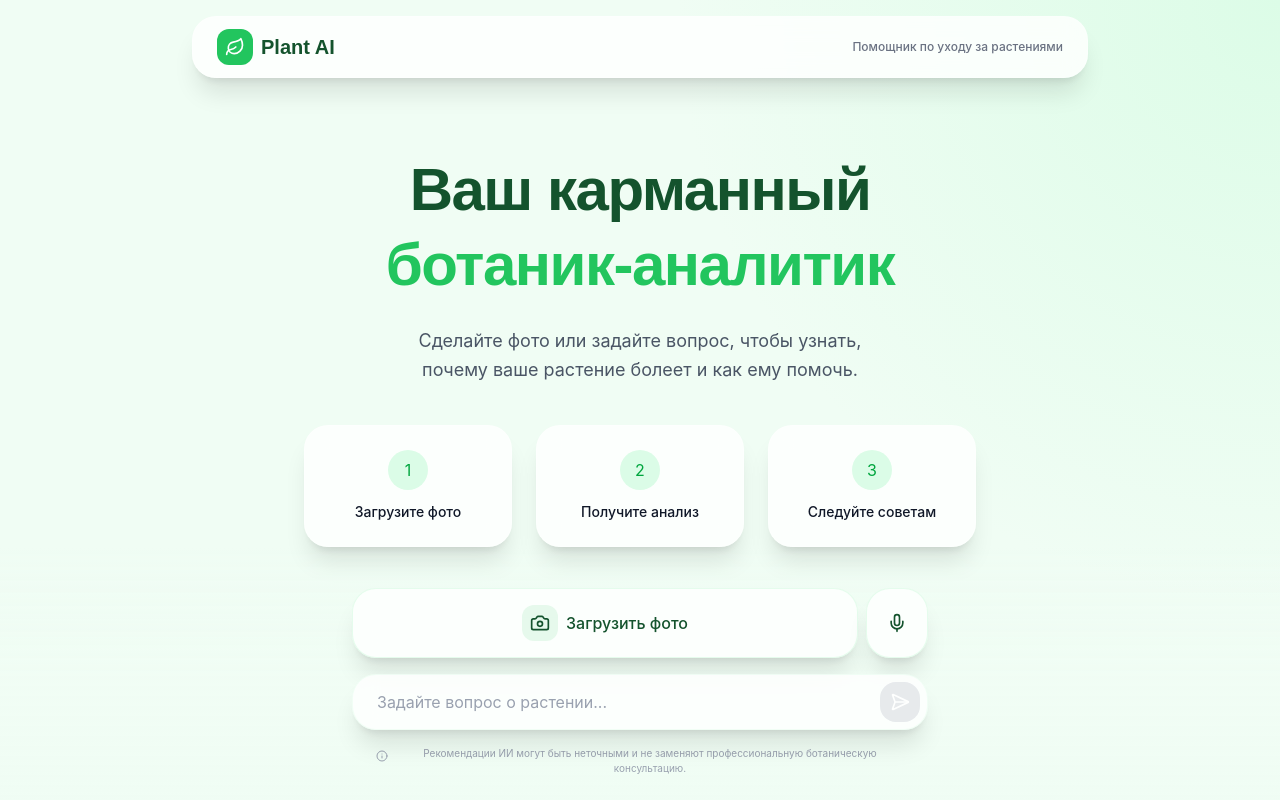
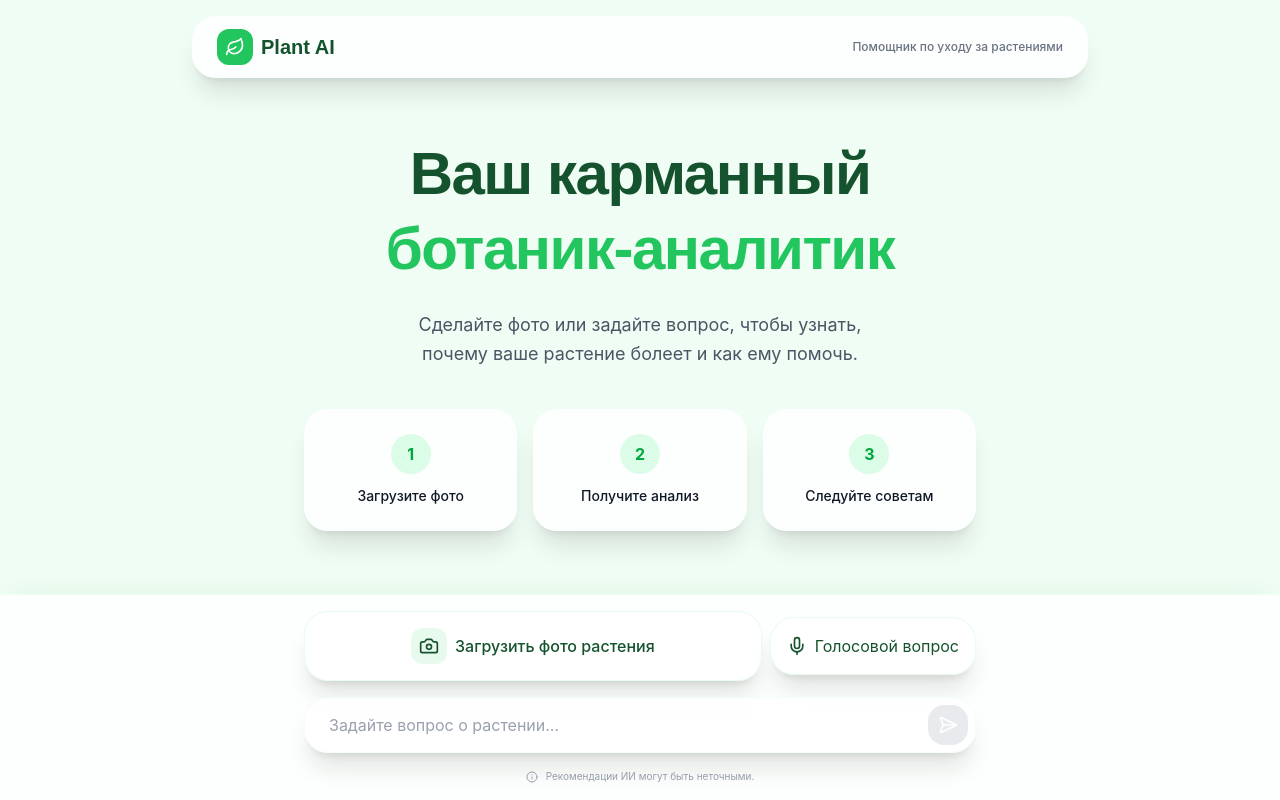
Before and after one commit to alekseeva943-cloud/PlantDocAI, a React (Vite) app: page / in a window 1280 px wide. Built offline with nearby package versions, Linux system fonts and the light colour scheme.

Commit message:
Микрофон работает. Нужно починить повтор сообщения и сделать кнопки более симпатичными

```diff
--- a/metadata.json
+++ b/metadata.json
@@ -1,6 +1,12 @@
 {
   "name": "AI Plant Assistant",
   "description": "Интеллектуальный помощник по уходу за растениями с поддержкой анализа фото и голосовых сообщений.",
-  "requestFramePermissions": [],
-  "majorCapabilities": []
+  "requestFramePermissions": [
+    "camera",
+    "microphone"
+  ],
+  "majorCapabilities": [
+    "vision",
+    "voice"
+  ]
 }
--- a/src/App.tsx
+++ b/src/App.tsx
@@ -27,6 +27,12 @@ export default function App() {
     setMessages((prev) => [...prev, message]);
   };
 
+  const handleClearChat = () => {
+    if (window.confirm('Вы уверены, что хотите очистить историю чата?')) {
+      setMessages([]);
+    }
+  };
+
   const handleImageSelect = async (file: File) => {
     try {
       setIsProcessing(true);
@@ -50,6 +56,40 @@ export default function App() {
         id: Date.now().toString(),
         role: 'assistant',
         content: `Ошибка: ${error.message}`,
+        type: 'text',
+      });
+    } finally {
+      setIsProcessing(false);
+    }
+  };
+
+  const handleVoiceSelect = async (blob: Blob) => {
+    try {
+      setIsProcessing(true);
+      setLoadingText('Распознаем ваш голос...');
+
+      addMessage({
+        id: Date.now().toString(),
+        role: 'user',
+        content: '🎤 Голосовой запрос',
+        type: 'voice',
+      });
+
+      const response = await plantService.sendVoiceMessage(blob);
+
+      // Update the user message with transcribed text if available
+      if (response.transcribed_text) {
+        setMessages(prev => prev.map(m =>
+          m.content === '🎤 Голосовой запрос' ? { ...m, content: `🎤 ${response.transcribed_text}` } : m
+        ));
+      }
+
+      addAssistantMessage(response);
+    } catch (error: any) {
+      addMessage({
+        id: Date.now().toString(),
+        role: 'assistant',
+        content: `Ошибка при обработке голоса: ${error.message}`,
         type: 'text',
       });
     } finally {
@@ -99,10 +139,12 @@ export default function App() {
   };
 
   return (
-    <div className="min-h-screen flex flex-col pb-40">
-      <Navbar />
+    <div className="h-screen flex flex-col bg-brand-light">
+      <Navbar onClearChat={handleClearChat} showClear={messages.length > 0} />
 
-      <main className="flex-1 max-w-4xl w-full mx-auto px-6 pt-28">
+      {/* Scrollable Area */}
+      <main className="flex-1 overflow-y-auto pt-24 pb-4 px-6 scroll-smooth">
+        <div className="max-w-3xl mx-auto">
           <AnimatePresence mode="popLayout">
             {messages.length === 0 ? (
               <motion.div
@@ -119,23 +161,21 @@ export default function App() {
                   Сделайте фото или задайте вопрос, чтобы узнать, почему ваше растение болеет и как ему помочь.
                 </p>
 
-              <div className="grid grid-cols-1 sm:grid-cols-3 gap-6 max-w-2xl mx-auto mb-12">
-                 <div className="glass-card p-6 flex flex-col items-center gap-3">
-                    <div className="w-10 h-10 rounded-full bg-green-100 flex items-center justify-center text-green-600">1</div>
-                    <span className="text-sm font-medium">Загрузите фото</span>
+                <div className="grid grid-cols-1 sm:grid-cols-3 gap-4 max-w-2xl mx-auto mb-12">
+                   {[
+                     { t: "Загрузите фото", i: "1" },
+                     { t: "Получите анализ", i: "2" },
+                     { t: "Следуйте советам", i: "3" }
+                   ].map((item, idx) => (
+                     <div key={idx} className="glass-card p-6 flex flex-col items-center gap-3">
+                        <div className="w-10 h-10 rounded-full bg-green-100 flex items-center justify-center text-green-600 font-bold">{item.i}</div>
+                        <span className="text-sm font-medium">{item.t}</span>
                      </div>
-                 <div className="glass-card p-6 flex flex-col items-center gap-3">
-                    <div className="w-10 h-10 rounded-full bg-green-100 flex items-center justify-center text-green-600">2</div>
-                    <span className="text-sm font-medium">Получите анализ</span>
-                 </div>
-                 <div className="glass-card p-6 flex flex-col items-center gap-3">
-                    <div className="w-10 h-10 rounded-full bg-green-100 flex items-center justify-center text-green-600">3</div>
-                    <span className="text-sm font-medium">Следуйте советам</span>
-                 </div>
+                   ))}
                 </div>
               </motion.div>
             ) : (
-            <div className="space-y-6 pb-12">
+              <div className="space-y-6">
                 {messages.map((msg) => (
                   <MessageItem
                     key={msg.id}
@@ -143,27 +183,33 @@ export default function App() {
                     onActionClick={handleSendMessage}
                   />
                 ))}
-              {isProcessing && <LoadingState message={loadingText} />}
-              <div ref={chatEndRef} />
+                {isProcessing && <LoadingState />}
+                <div ref={chatEndRef} className="h-4" />
               </div>
             )}
           </AnimatePresence>
+        </div>
       </main>
 
-      {/* Sticky Bottom Actions */}
-      <div className="fixed bottom-0 left-0 right-0 bg-gradient-to-t from-brand-light via-brand-light/95 to-transparent pt-10 pb-6 px-6">
-        <div className="max-w-xl mx-auto space-y-4">
-          <UploadZone onFileSelect={handleImageSelect} isProcessing={isProcessing} />
+      {/* Fixed Bottom Panel */}
+      <footer className="bg-white/80 backdrop-blur-xl border-t border-brand-accent/10 px-6 py-4 shadow-[0_-10px_20px_-10px_rgba(34,197,94,0.1)]">
+        <div className="max-w-2xl mx-auto space-y-4">
+          <UploadZone
+            onFileSelect={handleImageSelect}
+            onVoiceSelect={handleVoiceSelect}
+            isProcessing={isProcessing}
+            hasMessages={messages.length > 0}
+          />
           <ChatInput onSendMessage={handleSendMessage} isProcessing={isProcessing} />
 
-          <div className="flex items-start justify-center gap-2 px-6">
-            <Info className="w-3 h-3 text-gray-400 mt-1 shrink-0" />
-            <p className="text-[10px] text-gray-400 text-center leading-normal">
-              Рекомендации ИИ могут быть неточными и не заменяют профессиональную ботаническую консультацию.
+          <div className="flex items-center justify-center gap-2">
+            <Info className="w-3 h-3 text-gray-400" />
+            <p className="text-[10px] text-gray-400">
+              Рекомендации ИИ могут быть неточными.
             </p>
           </div>
         </div>
-      </div>
+      </footer>
     </div>
   );
 }
--- a/src/components/layout/Navbar.tsx
+++ b/src/components/layout/Navbar.tsx
@@ -1,7 +1,12 @@
 import React from 'react';
-import { Leaf } from 'lucide-react';
+import { Leaf, Trash2 } from 'lucide-react';
 
-export const Navbar: React.FC = () => {
+interface NavbarProps {
+  onClearChat?: () => void;
+  showClear?: boolean;
+}
+
+export const Navbar: React.FC<NavbarProps> = ({ onClearChat, showClear }) => {
   return (
     <nav className="fixed top-0 left-0 right-0 z-50 px-6 py-4">
       <div className="max-w-4xl mx-auto flex items-center justify-between glass-card px-6 py-3">
@@ -11,8 +16,20 @@ export const Navbar: React.FC = () => {
           </div>
           <span className="font-display font-bold text-xl text-brand-dark">Plant AI</span>
         </div>
-        <div className="text-xs text-gray-500 font-medium hidden sm:block">
-          Помощник по уходу за растениями
+
+        <div className="flex items-center gap-4">
+          <div className="text-xs text-gray-500 font-medium hidden md:block">
+            Помощник по уходу за растениями
+          </div>
+          {showClear && (
+            <button
+              onClick={onClearChat}
+              className="flex items-center gap-2 text-xs font-bold text-red-500 hover:text-red-700 transition-colors uppercase tracking-wider"
+            >
+              <Trash2 className="w-4 h-4" />
+              <span className="hidden sm:inline">Очистить чат</span>
+            </button>
+          )}
         </div>
       </div>
     </nav>
--- a/src/components/upload/UploadZone.tsx
+++ b/src/components/upload/UploadZone.tsx
@@ -1,14 +1,24 @@
-import React, { useRef } from 'react';
-import { Camera, Upload, Mic } from 'lucide-react';
-import { motion } from 'motion/react';
+import React, { useRef, useState } from 'react';
+import { Camera, Mic, Square, Loader2 } from 'lucide-react';
+import { motion, AnimatePresence } from 'motion/react';
 
 interface UploadZoneProps {
   onFileSelect: (file: File) => void;
+  onVoiceSelect: (blob: Blob) => void;
   isProcessing: boolean;
+  hasMessages: boolean;
 }
 
-export const UploadZone: React.FC<UploadZoneProps> = ({ onFileSelect, isProcessing }) => {
+export const UploadZone: React.FC<UploadZoneProps> = ({
+  onFileSelect,
+  onVoiceSelect,
+  isProcessing,
+  hasMessages
+}) => {
   const fileInputRef = useRef<HTMLInputElement>(null);
+  const [isRecording, setIsRecording] = useState(false);
+  const mediaRecorderRef = useRef<MediaRecorder | null>(null);
+  const chunksRef = useRef<Blob[]>([]);
 
   const handleFileChange = (e: React.ChangeEvent<HTMLInputElement>) => {
     if (e.target.files && e.target.files[0]) {
@@ -16,8 +26,40 @@ export const UploadZone: React.FC<UploadZoneProps> = ({ onFileSelect, isProcessi
     }
   };
 
+  const startRecording = async () => {
+    try {
+      const stream = await navigator.mediaDevices.getUserMedia({ audio: true });
+      const mediaRecorder = new MediaRecorder(stream);
+      mediaRecorderRef.current = mediaRecorder;
+      chunksRef.current = [];
+
+      mediaRecorder.ondataavailable = (e) => {
+        if (e.data.size > 0) chunksRef.current.push(e.data);
+      };
+
+      mediaRecorder.onstop = () => {
+        const blob = new Blob(chunksRef.current, { type: 'audio/webm' });
+        onVoiceSelect(blob);
+        stream.getTracks().forEach(track => track.stop());
+      };
+
+      mediaRecorder.start();
+      setIsRecording(true);
+    } catch (err) {
+      console.error('Ошибка доступа к микрофону:', err);
+      alert('Не удалось получить доступ к микрофону. Убедитесь, что вы дали разрешение.');
+    }
+  };
+
+  const stopRecording = () => {
+    if (mediaRecorderRef.current && isRecording) {
+      mediaRecorderRef.current.stop();
+      setIsRecording(false);
+    }
+  };
+
   return (
-    <div className="flex gap-2">
+    <div className="flex gap-2 items-center">
       <input
         type="file"
         ref={fileInputRef}
@@ -26,7 +68,13 @@ export const UploadZone: React.FC<UploadZoneProps> = ({ onFileSelect, isProcessi
         className="hidden"
       />
 
+      <AnimatePresence mode="wait">
+        {!hasMessages ? (
           <motion.button
+            key="large-upload"
+            initial={{ opacity: 0, scale: 0.9 }}
+            animate={{ opacity: 1, scale: 1 }}
+            exit={{ opacity: 0, scale: 0.9 }}
             whileTap={{ scale: 0.95 }}
             onClick={() => fileInputRef.current?.click()}
             disabled={isProcessing}
@@ -35,15 +83,45 @@ export const UploadZone: React.FC<UploadZoneProps> = ({ onFileSelect, isProcessi
             <div className="bg-brand-medium/10 p-2 rounded-xl group-hover:bg-brand-medium group-hover:text-white transition-colors">
               <Camera className="w-5 h-5" />
             </div>
-        <span>Загрузить фото</span>
+            <span>Загрузить фото растения</span>
           </motion.button>
+        ) : (
+          <motion.button
+            key="small-upload"
+            initial={{ opacity: 0, x: -20 }}
+            animate={{ opacity: 1, x: 0 }}
+            whileTap={{ scale: 0.9 }}
+            onClick={() => fileInputRef.current?.click()}
+            disabled={isProcessing}
+            className="glass-card p-4 border-brand-accent/20 hover:border-brand-medium text-brand-dark transition-all shrink-0"
+            title="Загрузить фото"
+          >
+            <Camera className="w-6 h-6 text-brand-medium" />
+          </motion.button>
+        )}
+      </AnimatePresence>
 
       <motion.button
-        whileTap={{ scale: 0.95 }}
+        whileTap={{ scale: 0.9 }}
+        onClick={isRecording ? stopRecording : startRecording}
         disabled={isProcessing}
-        className="glass-card px-5 border-brand-accent/20 hover:border-brand-medium text-brand-dark transition-all disabled:opacity-50"
+        className={`glass-card p-4 flex-1 sm:flex-none flex items-center justify-center gap-2 border-brand-accent/20 transition-all ${
+          isRecording ? 'bg-red-50 border-red-200 text-red-600' : 'hover:border-brand-medium text-brand-dark'
+        }`}
       >
+        {isRecording ? (
+          <>
+            <Square className="w-5 h-5 fill-current" />
+            <span className="text-sm font-bold animate-pulse">Идет запись...</span>
+          </>
+        ) : isProcessing ? (
+          <Loader2 className="w-5 h-5 animate-spin" />
+        ) : (
+          <>
             <Mic className="w-5 h-5" />
+            {!hasMessages && <span className="hidden sm:inline">Голосовой вопрос</span>}
+          </>
+        )}
       </motion.button>
     </div>
   );
```
Lines whose indentation alone changed are shown as unchanged.
